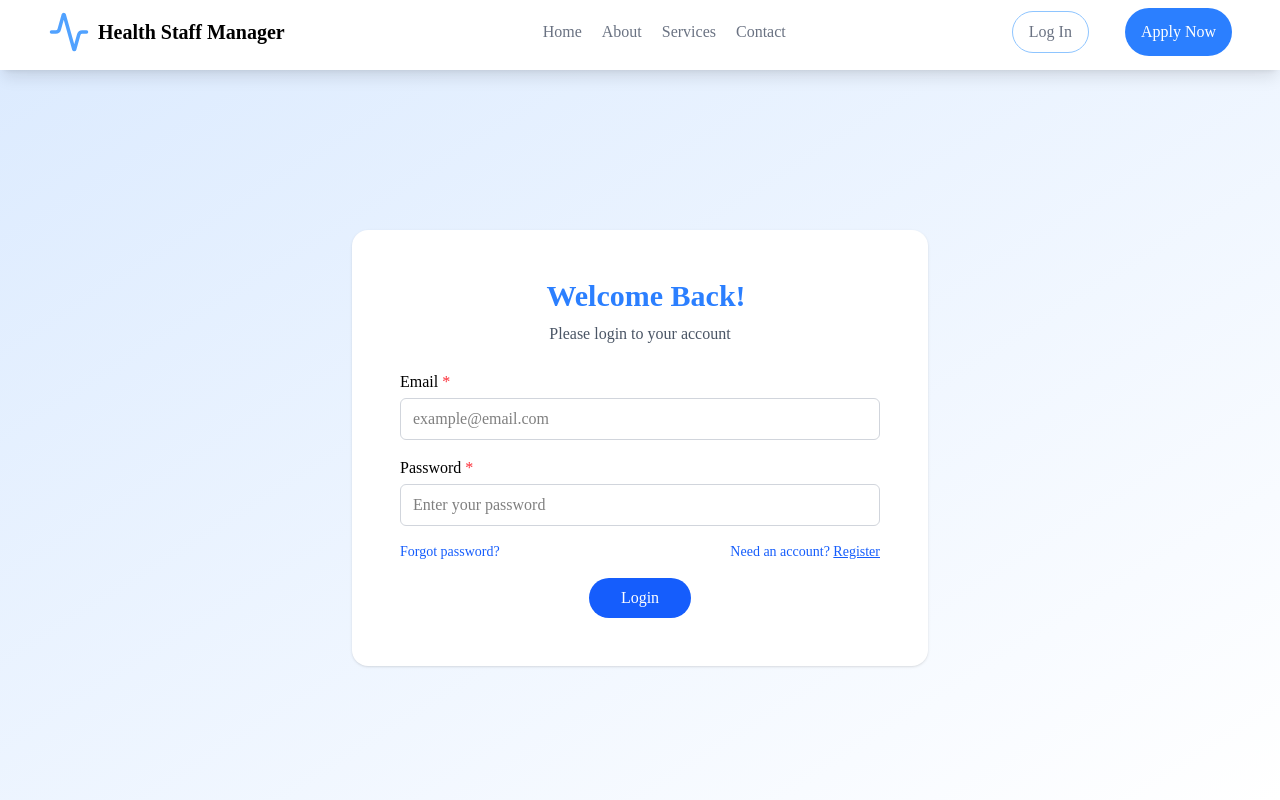
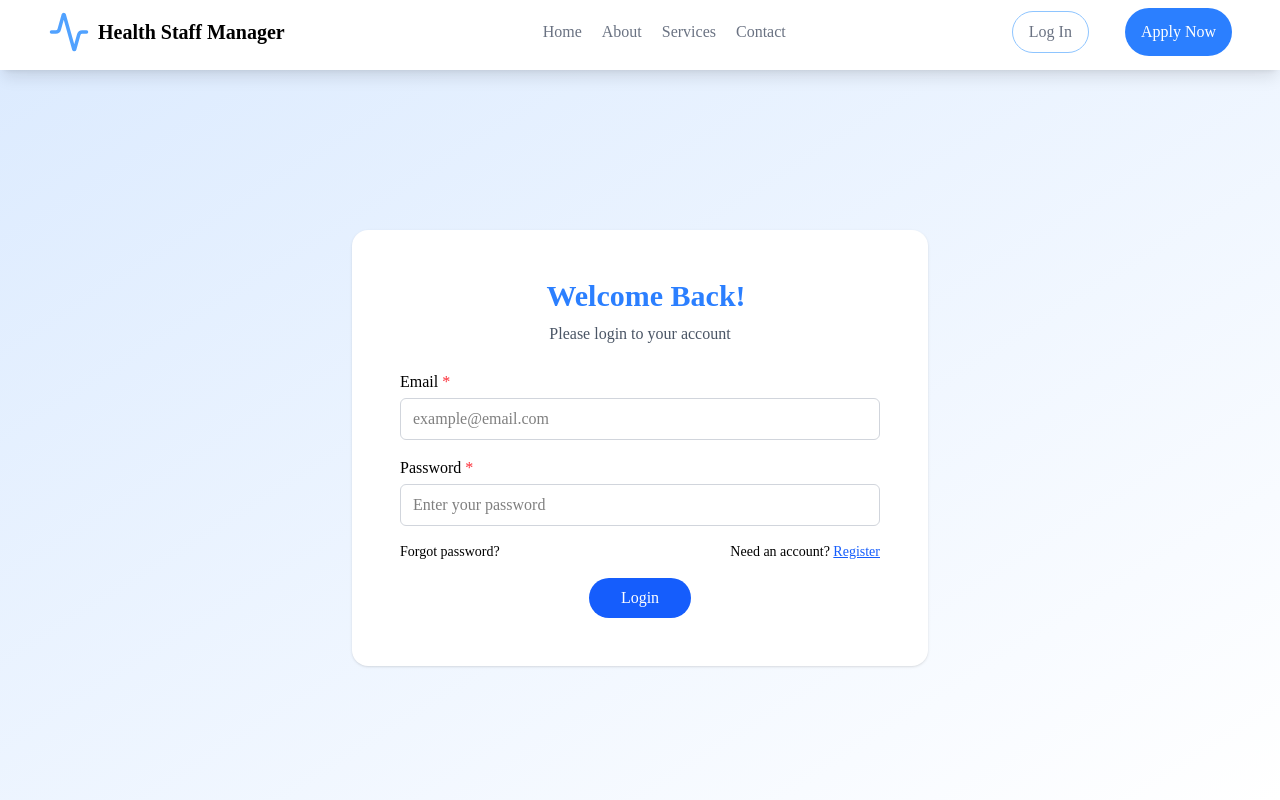
Before and after one commit to Interface-corporation/Heath_staff_management_fn-, a React (Vite) app: page /login in a window 1280 px wide. Built offline with nearby package versions, Linux system fonts and the light colour scheme.

Commit message:
added different content of the website

```diff
--- a/src/pages/landing/Login.jsx
+++ b/src/pages/landing/Login.jsx
@@ -80,13 +80,13 @@ const Login = () => {
             required
           />
 
-          <div className="flex flex-col sm:flex-row justify-between items-center gap-2 text-sm text-blue-600">
+          <div className="flex flex-col sm:flex-row justify-between items-center gap-2 text-sm ">
             <Link to="/" className="hover:underline">
               Forgot password?
             </Link>
             <span>
               Need an account?{" "}
-              <Link to="/register" className="underline">
+              <Link to="/register" className="underline text-blue-600">
                 Register
               </Link>
             </span>
```
